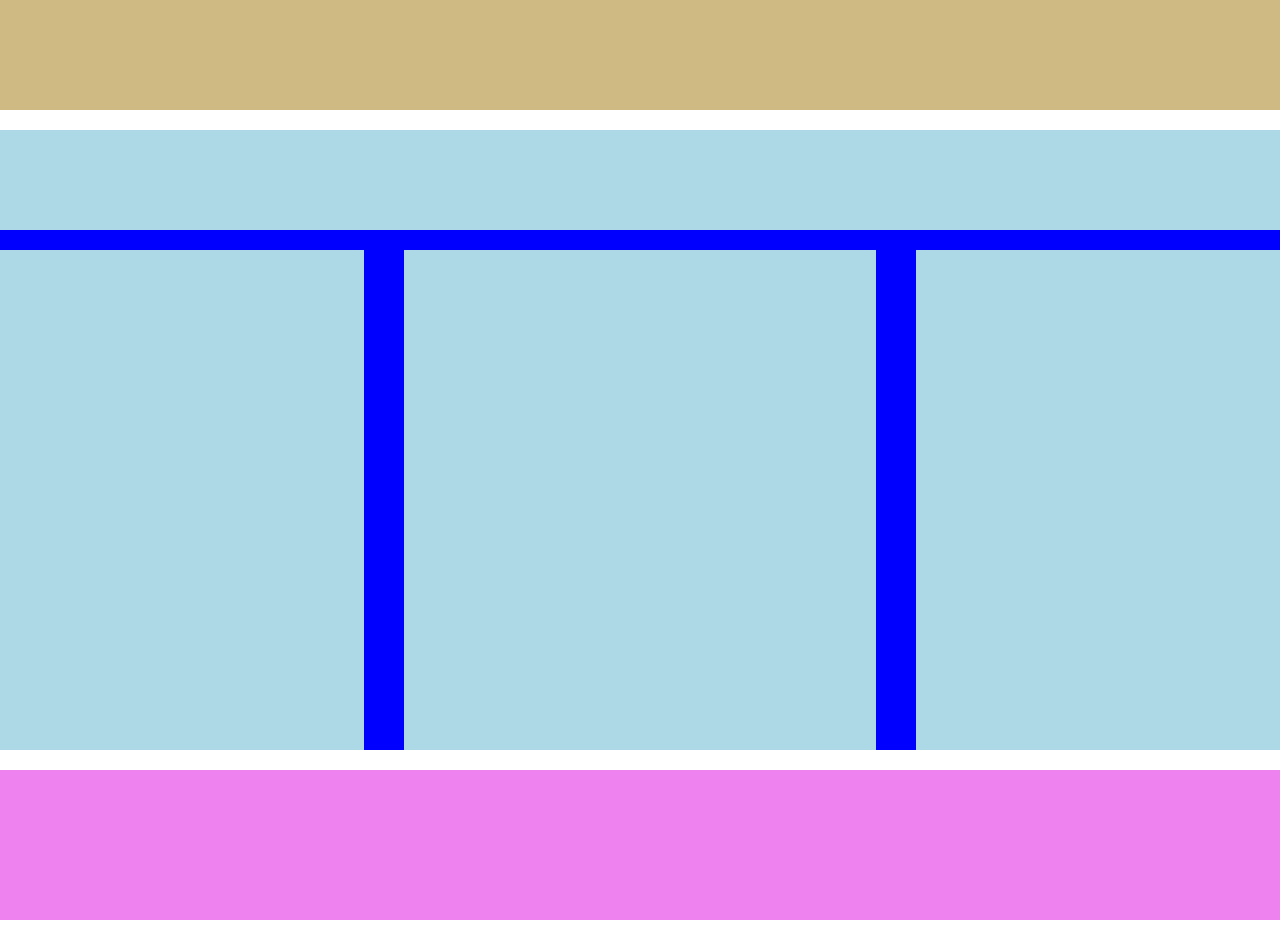
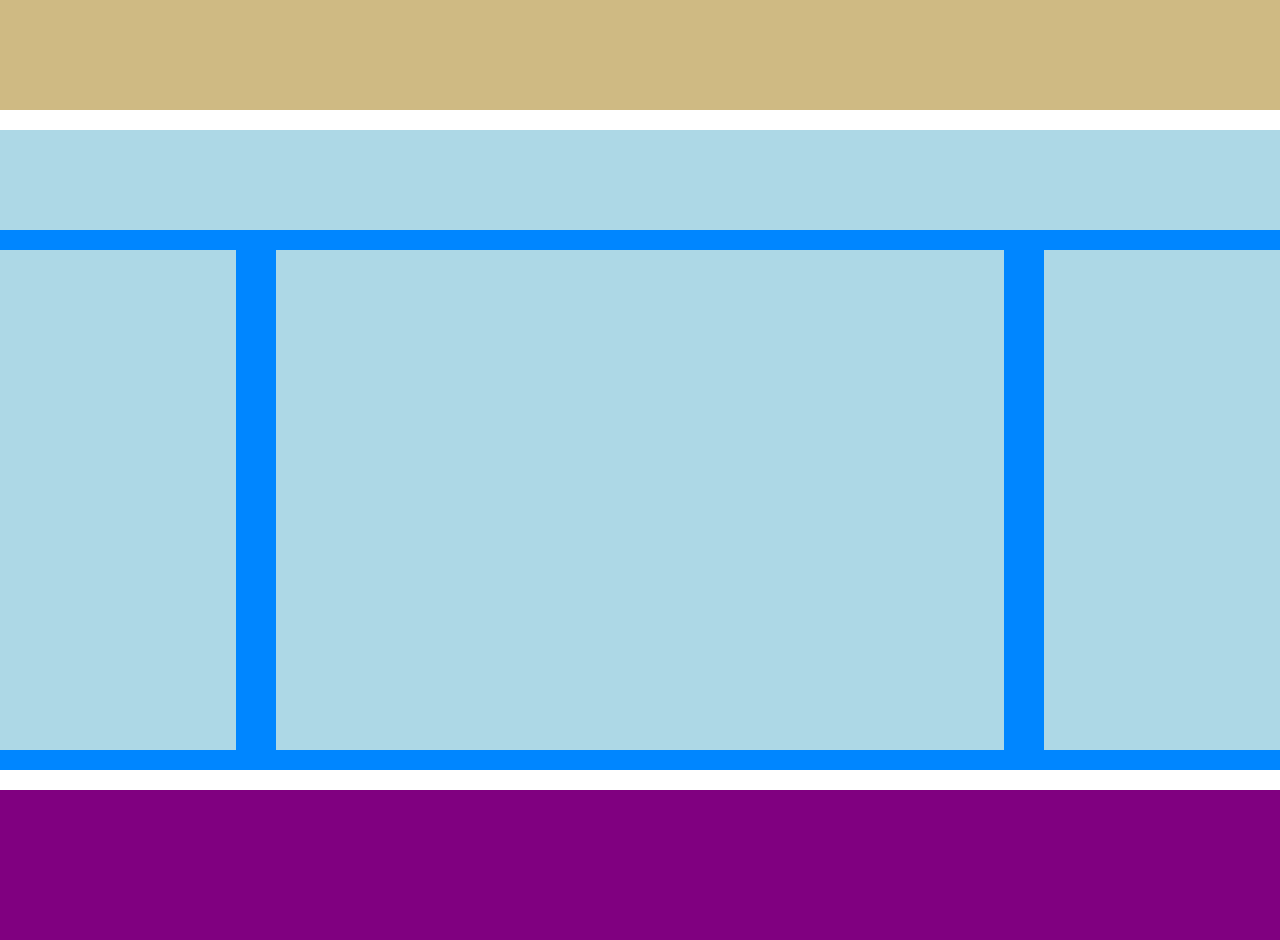
Before and after one commit to freddycarta/htmlcss-struttura-wp, a plain HTML site: page index.html in a window 1280 px wide. Shown: the part 560-1500 px from the top of the page. Drawn offline with Linux system fonts and the light colour scheme.

Commit message:
correzioni

```diff
--- a/index.html
+++ b/index.html
@@ -7,40 +7,26 @@
     <title>htmlcss-struttura-wp</title>
     <link rel="stylesheet" href="style.css">
 </head>
-<!-- header -->
-<div class="container2">
+
+<div class="container">
+    <!-- header -->
     <header class="header">
     </header>
-    <body>
-        <!-- 1body -->
-            <div class="firstbody"></div>
-        <!-- 2body -->
-        <body>
+    <!-- body -->
+    <body class="debug">
+            <div class="hero"></div>
 
-            <main class="container clearfix">
+            <main class="container2 clearfix">
+                <div class="rettangolo"></div>
+                <div class="col-left"></div>
+                <div class="col-middle"></div>
+                <div class="col-right"></div>
+            </main>
+    <!-- footer -->
+    <footer>
+        <div class="footer"></div>
 
-                <div class="rettangolo">
-
-                </div>
-                <div class="col-left">
-
-                </div>
-                <div class="col-middle">
-
-                </div>
-                <div class="col-right">
-
-                </div>
-            </main>
-                <footer>
-                    <div class="footer">
-
-                    </div>
-
-                </footer>
-            </main>
-        </body>
-
+    </footer>
 
 
     </body>
--- a/style.css
+++ b/style.css
@@ -4,7 +4,7 @@
     box-sizing: border-box;
 }
 
-.container2 {
+.container {
     max-width: 1280px;
     margin: auto;
 }
@@ -15,12 +15,12 @@
     margin-bottom: 20px;
     }
 
-.container {
-        background-color: blue;
+.container2 {
+        background-color: #0086ff;
     }
 
 
-.firstbody {
+.hero {
     background-color: #cfba83;
     height: 500px;
     margin-bottom: 20px;
@@ -36,8 +36,9 @@
     background-color: lightblue;
     float: left;
     height: 500px;
-    width: calc(30% - 20px);
+    width: calc(20% - 20px);
     margin-right: 20px;
+    margin-bottom: 20px;
 
 }
 
@@ -45,9 +46,10 @@
     background-color: lightblue;
     float: left;
     height: 500px;
-    width: calc(40% - 40px);
+    width: calc(60% - 40px);
     margin-right: 20px;
     margin-left: 20px;
+    margin-bottom: 20px;
 
 }
 
@@ -55,8 +57,9 @@
     background-color: lightblue;
     float: left;
     height: 500px;
-    width: calc(30% - 20px);
+    width: calc(20% - 20px);
     margin-left: 20px;
+    margin-bottom: 20px;
 
 }
 
@@ -67,8 +70,12 @@
 }
 
 .footer {
-    background-color: violet;
+    background-color: purple;
     height: 150px;
     margin-top: 20px;
 
 }
+
+.debug {
+
+}
```
